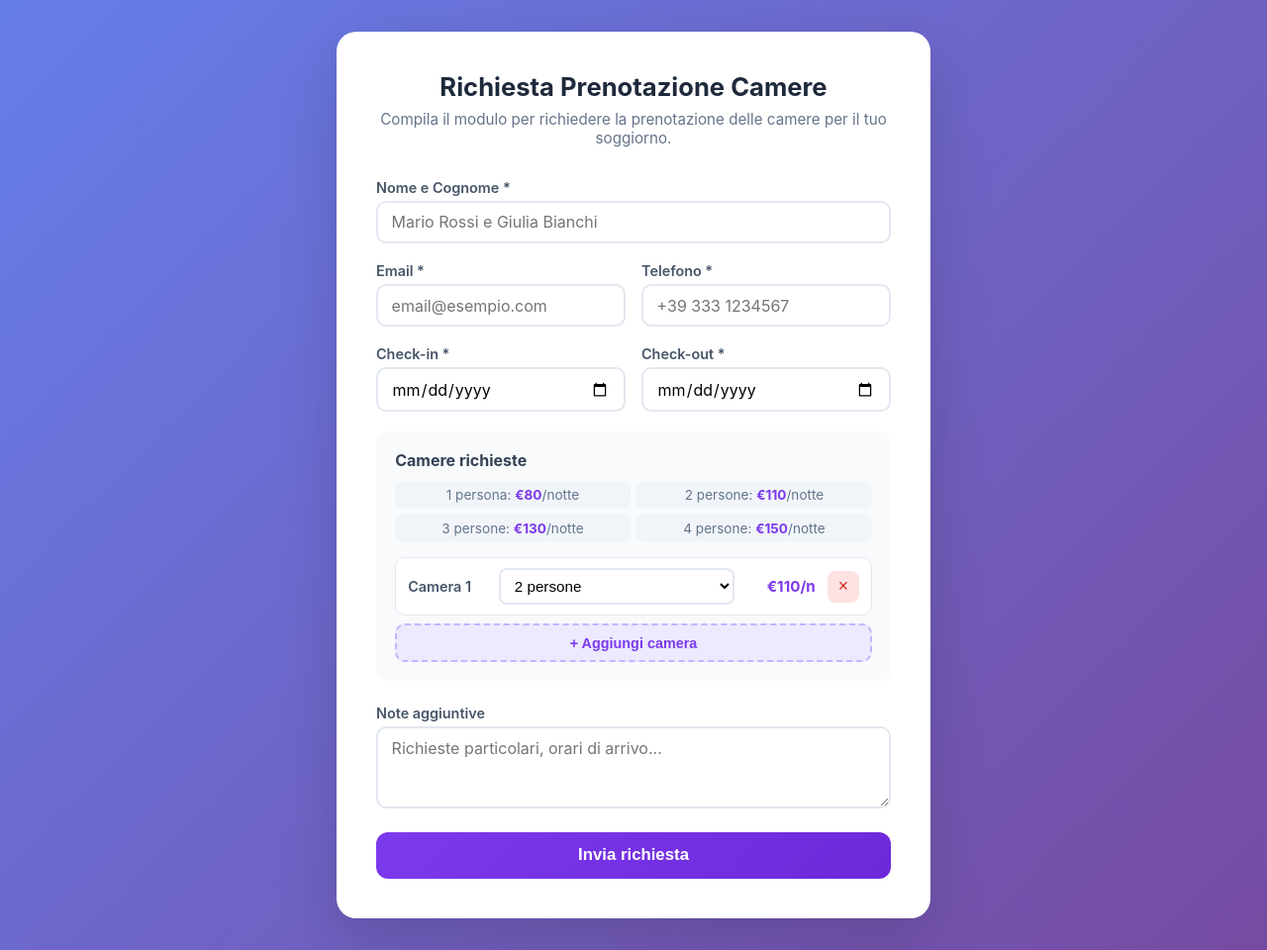
After one commit to geremiacastellani2-jpg/gestionaledefinitivo, a PHP site: page /richiesta-sposi.php in a window 1280 px wide. The commit adds this page. Shown: the whole page at 99% size. Run offline with PHP 8.4, Linux system fonts and the light colour scheme.

Commit message:
feat: pagina pubblica richiesta camere per sposi
- Pagina pubblica (richiesta-sposi.php) con form elegante da mandare agli sposi
- Possibilita di aggiungere piu camere, ognuna con numero ospiti (1-4)
- Prezzi a notte: 1 pers €80, 2 pers €110, 3 pers €130, 4 pers €150
- Calcolo totale automatico in tempo reale
- Pagina admin (pages/richieste.php) per gestire le richieste ricevute
- Tabella richieste_sposi con camere in JSON
- Filtro per stato (nuova/gestita/confermata/annullata)
- Bottone copia link per condividere la pagina

https://claude.ai/code/session_011bbxptVXb6LusjZ3Mbjdbc

```diff
--- a/includes/functions.php
+++ b/includes/functions.php
@@ -214,6 +214,70 @@ function cameraDisponibile(int $cameraId, string $checkin, string $checkout, ?in
     return $stmt->fetchColumn() == 0;
 }
 
+// --- RICHIESTE SPOSI ---
+
+function getPrezzoPerOspiti(int $numOspiti): float {
+    return match($numOspiti) {
+        1 => 80.00,
+        2 => 110.00,
+        3 => 130.00,
+        4 => 150.00,
+        default => 0.00,
+    };
+}
+
+function salvaRichiestaSposi(array $data): bool {
+    $db = getDB();
+    $camere = json_decode($data['camere'], true);
+    $checkin = new DateTime($data['data_checkin']);
+    $checkout = new DateTime($data['data_checkout']);
+    $notti = $checkin->diff($checkout)->days;
+
+    $prezzoTotale = 0;
+    foreach ($camere as $camera) {
+        $prezzoTotale += getPrezzoPerOspiti((int)$camera['num_ospiti']) * $notti;
+    }
+
+    $stmt = $db->prepare('INSERT INTO richieste_sposi (nome_sposi, email, telefono, data_checkin, data_checkout, camere, prezzo_totale, note) VALUES (?, ?, ?, ?, ?, ?, ?, ?)');
+    return $stmt->execute([
+        $data['nome_sposi'], $data['email'], $data['telefono'],
+        $data['data_checkin'], $data['data_checkout'],
+        $data['camere'], $prezzoTotale, $data['note'] ?? ''
+    ]);
+}
+
+function getRichiesteSposi(string $filtroStato = ''): array {
+    $db = getDB();
+    $sql = 'SELECT * FROM richieste_sposi';
+    if ($filtroStato) {
+        $sql .= ' WHERE stato = ?';
+        $stmt = $db->prepare($sql . ' ORDER BY created_at DESC');
+        $stmt->execute([$filtroStato]);
+    } else {
+        $stmt = $db->prepare($sql . ' ORDER BY created_at DESC');
+        $stmt->execute();
+    }
+    return $stmt->fetchAll();
+}
+
+function getRichiestaSposi(int $id): ?array {
+    $db = getDB();
+    $stmt = $db->prepare('SELECT * FROM richieste_sposi WHERE id = ?');
+    $stmt->execute([$id]);
+    return $stmt->fetch() ?: null;
+}
+
+function cambiaStatoRichiesta(int $id, string $nuovoStato): bool {
+    $db = getDB();
+    $stmt = $db->prepare('UPDATE richieste_sposi SET stato = ? WHERE id = ?');
+    return $stmt->execute([$nuovoStato, $id]);
+}
+
+function contaRichiesteNuove(): int {
+    $db = getDB();
+    return (int)$db->query("SELECT COUNT(*) FROM richieste_sposi WHERE stato = 'nuova'")->fetchColumn();
+}
+
 // --- UTILITA ---
 
 function e(string $str): string {
--- a/includes/header.php
+++ b/includes/header.php
@@ -23,6 +23,7 @@ $paginaCorrente = basename($_SERVER['PHP_SELF'], '.php');
         <li><a href="<?= BASE_URL ?>pages/prenotazioni.php" class="<?= $paginaCorrente === 'prenotazioni' ? 'active' : '' ?>">Prenotazioni</a></li>
         <li><a href="<?= BASE_URL ?>pages/camere.php" class="<?= $paginaCorrente === 'camere' ? 'active' : '' ?>">Anagrafica Camere</a></li>
         <li><a href="<?= BASE_URL ?>pages/clienti.php" class="<?= $paginaCorrente === 'clienti' ? 'active' : '' ?>">Clienti</a></li>
+        <li><a href="<?= BASE_URL ?>pages/richieste.php" class="<?= $paginaCorrente === 'richieste' ? 'active' : '' ?>">Richieste Sposi</a></li>
     </ul>
 </nav>
 <main class="container">
--- /dev/null
+++ b/richiesta-sposi.php
@@ -0,0 +1,414 @@
+<?php
+require_once __DIR__ . '/includes/config.php';
+require_once __DIR__ . '/includes/functions.php';
+
+$inviata = false;
+$errore = '';
+
+if ($_SERVER['REQUEST_METHOD'] === 'POST') {
+    $nome = trim($_POST['nome_sposi'] ?? '');
+    $email = trim($_POST['email'] ?? '');
+    $telefono = trim($_POST['telefono'] ?? '');
+    $checkin = $_POST['data_checkin'] ?? '';
+    $checkout = $_POST['data_checkout'] ?? '';
+    $note = trim($_POST['note'] ?? '');
+    $ospiti = $_POST['ospiti'] ?? [];
+
+    if (!$nome || !$email || !$telefono || !$checkin || !$checkout || empty($ospiti)) {
+        $errore = 'Compila tutti i campi obbligatori e aggiungi almeno una camera.';
+    } elseif ($checkin >= $checkout) {
+        $errore = 'La data di checkout deve essere successiva al check-in.';
+    } else {
+        $camere = [];
+        foreach ($ospiti as $num) {
+            $num = (int)$num;
+            if ($num >= 1 && $num <= 4) {
+                $camere[] = ['num_ospiti' => $num];
+            }
+        }
+        if (empty($camere)) {
+            $errore = 'Aggiungi almeno una camera valida.';
+        } else {
+            $ok = salvaRichiestaSposi([
+                'nome_sposi' => $nome,
+                'email' => $email,
+                'telefono' => $telefono,
+                'data_checkin' => $checkin,
+                'data_checkout' => $checkout,
+                'camere' => json_encode($camere),
+                'note' => $note,
+            ]);
+            if ($ok) {
+                $inviata = true;
+            } else {
+                $errore = 'Errore nel salvataggio. Riprova.';
+            }
+        }
+    }
+}
+?>
+<!DOCTYPE html>
+<html lang="it">
+<head>
+    <meta charset="UTF-8">
+    <meta name="viewport" content="width=device-width, initial-scale=1.0">
+    <title>Richiesta Prenotazione Camere</title>
+    <style>
+        *, *::before, *::after { box-sizing: border-box; margin: 0; padding: 0; }
+        body {
+            font-family: -apple-system, BlinkMacSystemFont, 'Segoe UI', Roboto, sans-serif;
+            background: linear-gradient(135deg, #667eea 0%, #764ba2 100%);
+            min-height: 100vh;
+            display: flex;
+            align-items: center;
+            justify-content: center;
+            padding: 2rem 1rem;
+        }
+        .card {
+            background: #fff;
+            border-radius: 20px;
+            box-shadow: 0 20px 60px rgba(0,0,0,0.15);
+            max-width: 600px;
+            width: 100%;
+            padding: 2.5rem;
+        }
+        .card-header {
+            text-align: center;
+            margin-bottom: 2rem;
+        }
+        .card-header h1 {
+            font-size: 1.6rem;
+            color: #1e293b;
+            margin-bottom: 0.5rem;
+        }
+        .card-header p {
+            color: #64748b;
+            font-size: 0.95rem;
+        }
+        .form-group {
+            margin-bottom: 1.2rem;
+        }
+        .form-group label {
+            display: block;
+            margin-bottom: 0.3rem;
+            font-weight: 600;
+            color: #475569;
+            font-size: 0.9rem;
+        }
+        .form-group input,
+        .form-group textarea {
+            width: 100%;
+            padding: 0.6rem 0.85rem;
+            border: 2px solid #e2e8f0;
+            border-radius: 10px;
+            font-size: 1rem;
+            transition: border-color 0.2s;
+            font-family: inherit;
+        }
+        .form-group input:focus,
+        .form-group textarea:focus {
+            outline: none;
+            border-color: #7c3aed;
+            box-shadow: 0 0 0 3px rgba(124, 58, 237, 0.1);
+        }
+        .form-row {
+            display: flex;
+            gap: 1rem;
+        }
+        .form-row .form-group { flex: 1; }
+        .camere-section {
+            background: #f8fafc;
+            border-radius: 12px;
+            padding: 1.2rem;
+            margin-bottom: 1.5rem;
+        }
+        .camere-section h3 {
+            font-size: 1rem;
+            color: #334155;
+            margin-bottom: 0.75rem;
+        }
+        .camera-riga {
+            display: flex;
+            align-items: center;
+            gap: 0.75rem;
+            padding: 0.6rem 0.75rem;
+            background: #fff;
+            border-radius: 10px;
+            margin-bottom: 0.5rem;
+            border: 1px solid #e2e8f0;
+        }
+        .camera-riga .camera-label {
+            font-weight: 600;
+            color: #475569;
+            min-width: 80px;
+            font-size: 0.9rem;
+        }
+        .camera-riga select {
+            flex: 1;
+            padding: 0.45rem 0.6rem;
+            border: 2px solid #e2e8f0;
+            border-radius: 8px;
+            font-size: 0.95rem;
+            background: #fff;
+        }
+        .camera-riga select:focus {
+            outline: none;
+            border-color: #7c3aed;
+        }
+        .camera-riga .prezzo-camera {
+            font-weight: 700;
+            color: #7c3aed;
+            min-width: 70px;
+            text-align: right;
+            font-size: 0.95rem;
+        }
+        .camera-riga .btn-rimuovi {
+            background: #fee2e2;
+            color: #dc2626;
+            border: none;
+            border-radius: 8px;
+            width: 32px;
+            height: 32px;
+            cursor: pointer;
+            font-size: 1.1rem;
+            display: flex;
+            align-items: center;
+            justify-content: center;
+            transition: background 0.2s;
+        }
+        .camera-riga .btn-rimuovi:hover { background: #fecaca; }
+        .btn-aggiungi {
+            background: #ede9fe;
+            color: #7c3aed;
+            border: 2px dashed #c4b5fd;
+            border-radius: 10px;
+            padding: 0.6rem;
+            width: 100%;
+            cursor: pointer;
+            font-size: 0.9rem;
+            font-weight: 600;
+            transition: background 0.2s;
+        }
+        .btn-aggiungi:hover { background: #ddd6fe; }
+        .prezzi-ref {
+            display: grid;
+            grid-template-columns: repeat(2, 1fr);
+            gap: 0.4rem;
+            margin-bottom: 1rem;
+            font-size: 0.85rem;
+            color: #64748b;
+        }
+        .prezzi-ref span {
+            background: #f1f5f9;
+            padding: 0.35rem 0.6rem;
+            border-radius: 6px;
+            text-align: center;
+        }
+        .prezzi-ref strong { color: #7c3aed; }
+        .riepilogo {
+            background: linear-gradient(135deg, #7c3aed, #6d28d9);
+            color: #fff;
+            border-radius: 12px;
+            padding: 1rem 1.2rem;
+            margin-bottom: 1.5rem;
+            display: flex;
+            justify-content: space-between;
+            align-items: center;
+        }
+        .riepilogo .totale-label { font-size: 0.95rem; opacity: 0.9; }
+        .riepilogo .totale-prezzo { font-size: 1.5rem; font-weight: 800; }
+        .riepilogo .totale-dettaglio { font-size: 0.8rem; opacity: 0.75; }
+        .btn-invia {
+            background: linear-gradient(135deg, #7c3aed, #6d28d9);
+            color: #fff;
+            border: none;
+            border-radius: 12px;
+            padding: 0.85rem;
+            width: 100%;
+            font-size: 1.05rem;
+            font-weight: 700;
+            cursor: pointer;
+            transition: transform 0.15s, box-shadow 0.15s;
+        }
+        .btn-invia:hover {
+            transform: translateY(-1px);
+            box-shadow: 0 6px 20px rgba(124,58,237,0.35);
+        }
+        .errore {
+            background: #fef2f2;
+            color: #991b1b;
+            border: 1px solid #fecaca;
+            padding: 0.75rem 1rem;
+            border-radius: 10px;
+            margin-bottom: 1.2rem;
+            font-weight: 500;
+        }
+        .successo {
+            text-align: center;
+            padding: 2rem 0;
+        }
+        .successo .icona { font-size: 3.5rem; margin-bottom: 1rem; }
+        .successo h2 { color: #166534; margin-bottom: 0.5rem; }
+        .successo p { color: #64748b; }
+        @media (max-width: 600px) {
+            .card { padding: 1.5rem; }
+            .form-row { flex-direction: column; gap: 0; }
+            .prezzi-ref { grid-template-columns: 1fr 1fr; }
+        }
+    </style>
+</head>
+<body>
+
+<div class="card">
+<?php if ($inviata): ?>
+    <div class="successo">
+        <div class="icona">&#10004;</div>
+        <h2>Richiesta inviata!</h2>
+        <p>Grazie <?= e($nome) ?>! Abbiamo ricevuto la tua richiesta.<br>
+        Ti contatteremo al piu presto per confermare la disponibilita.</p>
+    </div>
+<?php else: ?>
+    <div class="card-header">
+        <h1>Richiesta Prenotazione Camere</h1>
+        <p>Compila il modulo per richiedere la prenotazione delle camere per il tuo soggiorno.</p>
+    </div>
+
+    <?php if ($errore): ?>
+        <div class="errore"><?= e($errore) ?></div>
+    <?php endif; ?>
+
+    <form method="POST" id="formRichiesta">
+        <div class="form-group">
+            <label>Nome e Cognome *</label>
+            <input type="text" name="nome_sposi" required value="<?= e($_POST['nome_sposi'] ?? '') ?>" placeholder="Mario Rossi e Giulia Bianchi">
+        </div>
+
+        <div class="form-row">
+            <div class="form-group">
+                <label>Email *</label>
+                <input type="email" name="email" required value="<?= e($_POST['email'] ?? '') ?>" placeholder="email@esempio.com">
+            </div>
+            <div class="form-group">
+                <label>Telefono *</label>
+                <input type="tel" name="telefono" required value="<?= e($_POST['telefono'] ?? '') ?>" placeholder="+39 333 1234567">
+            </div>
+        </div>
+
+        <div class="form-row">
+            <div class="form-group">
+                <label>Check-in *</label>
+                <input type="date" name="data_checkin" required value="<?= e($_POST['data_checkin'] ?? '') ?>">
+            </div>
+            <div class="form-group">
+                <label>Check-out *</label>
+                <input type="date" name="data_checkout" required value="<?= e($_POST['data_checkout'] ?? '') ?>">
+            </div>
+        </div>
+
+        <div class="camere-section">
+            <h3>Camere richieste</h3>
+            <div class="prezzi-ref">
+                <span>1 persona: <strong>&euro;80</strong>/notte</span>
+                <span>2 persone: <strong>&euro;110</strong>/notte</span>
+                <span>3 persone: <strong>&euro;130</strong>/notte</span>
+                <span>4 persone: <strong>&euro;150</strong>/notte</span>
+            </div>
+            <div id="listaCamere"></div>
+            <button type="button" class="btn-aggiungi" onclick="aggiungiCamera()">+ Aggiungi camera</button>
+        </div>
+
+        <div class="riepilogo" id="riepilogo" style="display:none;">
+            <div>
+                <div class="totale-label">Totale stimato</div>
+                <div class="totale-dettaglio" id="dettaglioNotti"></div>
+            </div>
+            <div class="totale-prezzo" id="totalePrezzo">&euro;0</div>
+        </div>
+
+        <div class="form-group">
+            <label>Note aggiuntive</label>
+            <textarea name="note" rows="3" placeholder="Richieste particolari, orari di arrivo..."><?= e($_POST['note'] ?? '') ?></textarea>
+        </div>
+
+        <button type="submit" class="btn-invia">Invia richiesta</button>
+    </form>
+
+    <script>
+    const PREZZI = {1: 80, 2: 110, 3: 130, 4: 150};
+    let contatore = 0;
+
+    function aggiungiCamera() {
+        contatore++;
+        const div = document.createElement('div');
+        div.className = 'camera-riga';
+        div.id = 'camera-' + contatore;
+        div.innerHTML = '<span class="camera-label">Camera ' + contatore + '</span>' +
+            '<select name="ospiti[]" onchange="calcolaTotale()">' +
+            '<option value="1">1 persona</option>' +
+            '<option value="2" selected>2 persone</option>' +
+            '<option value="3">3 persone</option>' +
+            '<option value="4">4 persone</option>' +
+            '</select>' +
+            '<span class="prezzo-camera"></span>' +
+            '<button type="button" class="btn-rimuovi" onclick="rimuoviCamera(this)">&times;</button>';
+        document.getElementById('listaCamere').appendChild(div);
+        rinumeraCamere();
+        calcolaTotale();
+    }
+
+    function rimuoviCamera(btn) {
+        btn.closest('.camera-riga').remove();
+        rinumeraCamere();
+        calcolaTotale();
+    }
+
+    function rinumeraCamere() {
+        const righe = document.querySelectorAll('.camera-riga');
+        righe.forEach(function(r, i) {
+            r.querySelector('.camera-label').textContent = 'Camera ' + (i + 1);
+        });
+    }
+
+    function calcolaTotale() {
+        const checkin = document.querySelector('[name="data_checkin"]').value;
+        const checkout = document.querySelector('[name="data_checkout"]').value;
+        const selects = document.querySelectorAll('[name="ospiti[]"]');
+        const riepilogo = document.getElementById('riepilogo');
+
+        let notti = 0;
+        if (checkin && checkout) {
+            const d1 = new Date(checkin);
+            const d2 = new Date(checkout);
+            notti = Math.max(0, Math.round((d2 - d1) / 86400000));
+        }
+
+        let totale = 0;
+        selects.forEach(function(sel) {
+            const ospiti = parseInt(sel.value);
+            const prezzoNotte = PREZZI[ospiti] || 0;
+            const riga = sel.closest('.camera-riga');
+            riga.querySelector('.prezzo-camera').textContent = '\u20AC' + prezzoNotte + '/n';
+            totale += prezzoNotte * notti;
+        });
+
+        if (selects.length > 0 && notti > 0) {
+            riepilogo.style.display = 'flex';
+            document.getElementById('totalePrezzo').textContent = '\u20AC' + totale;
+            document.getElementById('dettaglioNotti').textContent = selects.length + ' camer' + (selects.length === 1 ? 'a' : 'e') + ' x ' + notti + ' nott' + (notti === 1 ? 'e' : 'i');
+        } else {
+            riepilogo.style.display = 'none';
+        }
+    }
+
+    // Aggiungi una camera di default
+    aggiungiCamera();
+
+    // Ricalcola quando cambiano le date
+    document.querySelector('[name="data_checkin"]').addEventListener('change', calcolaTotale);
+    document.querySelector('[name="data_checkout"]').addEventListener('change', calcolaTotale);
+    </script>
+<?php endif; ?>
+</div>
+
+</body>
+</html>
```
Also changed, not shown: pages/richieste.php (added, +109 -0 lines), sql/schema.sql (+17 -0 lines).
